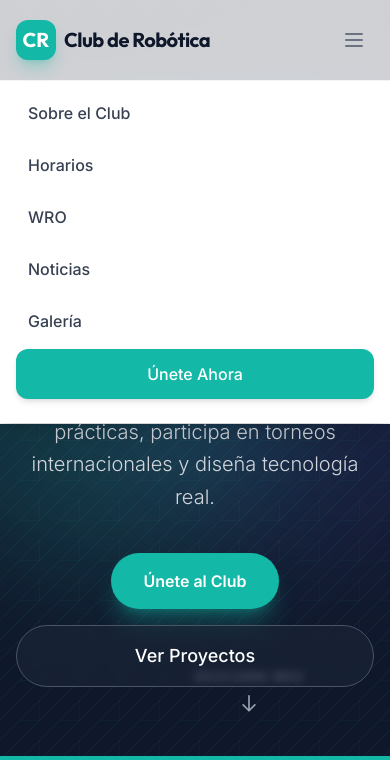
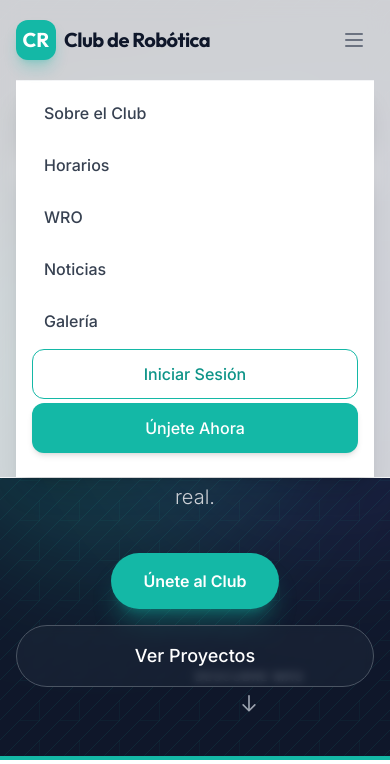
Before and after one commit to victormp98/ClubDeRobotica, a Flask app: page / in a window 390 px wide, after a click on "Abrir menú principal". Shown: the top 764 px of the page. Run offline with Flask 3, Linux system fonts and the light colour scheme; some libraries are stand-ins or nearby versions.

Commit message:
Add Zona Miembros nav link, fix mobile nav auth state, enhance flash messages

```diff
--- a/app/templates/base.html
+++ b/app/templates/base.html
@@ -67,19 +67,33 @@
                 </div>
 
                 <!-- Desktop Navigation -->
-                <nav class="hidden md:flex space-x-8">
+                <nav class="hidden md:flex space-x-8 items-center">
                     <a href="{{ url_for('main.about') }}" class="text-sm font-medium text-gray-600 hover:text-brand-600 transition-colors">Sobre el Club</a>
                     <a href="{{ url_for('main.horarios') }}" class="text-sm font-medium text-gray-600 hover:text-brand-600 transition-colors">Horarios</a>
                     <a href="{{ url_for('main.wro') }}" class="text-sm font-medium text-gray-600 hover:text-brand-600 transition-colors">WRO</a>
                     <a href="{{ url_for('main.noticias') }}" class="text-sm font-medium text-gray-600 hover:text-brand-600 transition-colors">Noticias</a>
                     <a href="{{ url_for('main.galeria') }}" class="text-sm font-medium text-gray-600 hover:text-brand-600 transition-colors">Galería</a>
+                    {% if current_user.is_authenticated and (current_user.rol == 'admin' or current_user.aprobado) %}
+                    <a href="{{ url_for('main.miembros_index') }}" class="text-sm font-semibold text-brand-600 hover:text-brand-700 border border-brand-200 bg-brand-50 hover:bg-brand-100 px-3 py-1.5 rounded-full transition-colors">★ Zona Miembros</a>
+                    {% endif %}
                 </nav>
 
                 <!-- Action Button -->
-                <div class="hidden md:flex items-center">
-                    <a href="{{ url_for('main.registro') }}" class="inline-flex items-center justify-center px-6 py-2.5 border border-transparent text-sm font-medium rounded-full text-white bg-brand-500 hover:bg-brand-600 shadow-lg shadow-brand-500/30 transition-all duration-300 hover:-translate-y-0.5">
-                        Únete Ahora
-                    </a>
+                <div class="hidden md:flex items-center gap-3">
+                    {% if current_user.is_authenticated %}
+                        {% if current_user.rol == 'admin' %}
+                        <a href="/admin" class="text-sm font-medium text-gray-600 hover:text-brand-600 transition-colors">Panel Admin</a>
+                        {% endif %}
+                        <a href="{{ url_for('main.logout') }}" class="inline-flex items-center justify-center px-5 py-2 border border-gray-300 text-sm font-medium rounded-full text-gray-700 hover:bg-gray-100 transition-all duration-200">
+                            <svg class="w-4 h-4 mr-1.5 text-gray-500" fill="none" stroke="currentColor" viewBox="0 0 24 24"><path stroke-linecap="round" stroke-linejoin="round" stroke-width="2" d="M17 16l4-4m0 0l-4-4m4 4H7m6 4v1a3 3 0 01-3 3H6a3 3 0 01-3-3V7a3 3 0 013-3h4a3 3 0 013 3v1"/></svg>
+                            Cerrar Sesión
+                        </a>
+                    {% else %}
+                        <a href="{{ url_for('main.login') }}" class="text-sm font-medium text-gray-600 hover:text-brand-600 transition-colors">Ingresar</a>
+                        <a href="{{ url_for('main.registro') }}" class="inline-flex items-center justify-center px-6 py-2.5 border border-transparent text-sm font-medium rounded-full text-white bg-brand-500 hover:bg-brand-600 shadow-lg shadow-brand-500/30 transition-all duration-300 hover:-translate-y-0.5">
+                            Únete Ahora
+                        </a>
+                    {% endif %}
                 </div>
 
                 <!-- Mobile menu button -->
@@ -92,9 +106,7 @@
                     </button>
                 </div>
             </div>
-        </div>
-
-        <!-- Mobile Navigation Menu -->
+             <!-- Mobile Navigation Menu -->
         <div class="md:hidden hidden bg-white border-t border-gray-100" id="mobile-menu">
             <div class="px-4 pt-2 pb-6 space-y-1 shadow-xl">
                 <a href="{{ url_for('main.about') }}" class="block px-3 py-3 rounded-md text-base font-medium text-gray-700 hover:text-brand-600 hover:bg-brand-50 transition-colors">Sobre el Club</a>
@@ -102,28 +114,49 @@
                 <a href="{{ url_for('main.wro') }}" class="block px-3 py-3 rounded-md text-base font-medium text-gray-700 hover:text-brand-600 hover:bg-brand-50 transition-colors">WRO</a>
                 <a href="{{ url_for('main.noticias') }}" class="block px-3 py-3 rounded-md text-base font-medium text-gray-700 hover:text-brand-600 hover:bg-brand-50 transition-colors">Noticias</a>
                 <a href="{{ url_for('main.galeria') }}" class="block px-3 py-3 rounded-md text-base font-medium text-gray-700 hover:text-brand-600 hover:bg-brand-50 transition-colors">Galería</a>
-                {% if current_user.is_authenticated and current_user.rol == 'admin' %}
+                {% if current_user.is_authenticated %}
+                    {% if current_user.aprobado or current_user.rol == 'admin' %}
+                    <a href="{{ url_for('main.miembros_index') }}" class="block px-3 py-3 rounded-md text-base font-semibold text-brand-700 bg-brand-50 hover:bg-brand-100 transition-colors">★ Zona Miembros</a>
+                    {% endif %}
+                    {% if current_user.rol == 'admin' %}
                     <a href="/admin" class="block w-full text-center px-4 py-3 bg-brand-500 hover:bg-brand-600 text-white font-semibold rounded-xl transition-colors shadow-lg">Panel Admin</a>
-                    <a href="{{ url_for('main.admin_logout') }}" class="block w-full text-center px-4 py-3 border border-gray-600 hover:bg-gray-800 text-white font-semibold rounded-xl transition-colors mt-2">Cerrar Sesión</a>
+                    {% endif %}
+                    <a href="{{ url_for('main.logout') }}" class="block w-full text-center px-4 py-3 border border-gray-300 hover:bg-gray-100 text-gray-700 font-semibold rounded-xl transition-colors mt-2">Cerrar Sesión</a>
                 {% else %}
-                    <a href="{{ url_for('main.registro') }}" class="mt-4 block w-full text-center px-6 py-3 border border-transparent text-base font-medium rounded-xl text-white bg-brand-500 hover:bg-brand-600 shadow-md">
-                        Únete Ahora
+                    <a href="{{ url_for('main.login') }}" class="mt-4 block w-full text-center px-6 py-3 border border-brand-500 text-brand-600 text-base font-medium rounded-xl hover:bg-brand-50">Iniciar Sesión</a>
+                    <a href="{{ url_for('main.registro') }}" class="mt-2 block w-full text-center px-6 py-3 border border-transparent text-base font-medium rounded-xl text-white bg-brand-500 hover:bg-brand-600 shadow-md">
+                        Únjete Ahora
                     </a>
                 {% endif %}
             </div>
-        </div>
+        </div>        </div>
     </header>
 
-    <!-- Main Content y Flash Globales (si no se manejan en hijo) -->
+    <!-- Main Content y Flash Globales -->
     <main class="flex-grow">
         {% with messages = get_flashed_messages(with_categories=true) %}
             {% if messages and not request.endpoint == 'main.registro' %}
-                <div class="max-w-7xl mx-auto px-4 sm:px-6 lg:px-8 mt-6">
+                <div class="max-w-7xl mx-auto px-4 sm:px-6 lg:px-8 mt-24">
                     {% for category, message in messages %}
                         {% if category == 'success' %}
                         <div class="flex items-start gap-3 p-4 mb-4 bg-emerald-50 border border-emerald-200 rounded-xl shadow-sm" data-aos="fade-down">
                             <svg class="w-5 h-5 text-emerald-500 mt-0.5" fill="none" stroke="currentColor" viewBox="0 0 24 24"><path stroke-linecap="round" stroke-linejoin="round" stroke-width="2" d="M9 12l2 2 4-4m6 2a9 9 0 11-18 0 9 9 0 0118 0z"/></svg>
                             <p class="text-emerald-700 text-sm font-medium">{{ message }}</p>
+                        </div>
+                        {% elif category == 'warning' %}
+                        <div class="flex items-start gap-3 p-4 mb-4 bg-amber-50 border border-amber-200 rounded-xl shadow-sm" data-aos="fade-down">
+                            <svg class="w-5 h-5 text-amber-500 mt-0.5" fill="none" stroke="currentColor" viewBox="0 0 24 24"><path stroke-linecap="round" stroke-linejoin="round" stroke-width="2" d="M12 9v2m0 4h.01m-6.938 4h13.856c1.54 0 2.502-1.667 1.732-3L13.732 4c-.77-1.333-2.694-1.333-3.464 0L3.34 16c-.77 1.333.192 3 1.732 3z"/></svg>
+                            <p class="text-amber-700 text-sm font-medium">{{ message }}</p>
+                        </div>
+                        {% elif category == 'error' %}
+                        <div class="flex items-start gap-3 p-4 mb-4 bg-red-50 border border-red-200 rounded-xl shadow-sm" data-aos="fade-down">
+                            <svg class="w-5 h-5 text-red-500 mt-0.5" fill="none" stroke="currentColor" viewBox="0 0 24 24"><path stroke-linecap="round" stroke-linejoin="round" stroke-width="2" d="M10 14l2-2m0 0l2-2m-2 2l-2-2m2 2l2 2m7-2a9 9 0 11-18 0 9 9 0 0118 0z"/></svg>
+                            <p class="text-red-700 text-sm font-medium">{{ message }}</p>
+                        </div>
+                        {% elif category == 'info' %}
+                        <div class="flex items-start gap-3 p-4 mb-4 bg-blue-50 border border-blue-200 rounded-xl shadow-sm" data-aos="fade-down">
+                            <svg class="w-5 h-5 text-blue-500 mt-0.5" fill="none" stroke="currentColor" viewBox="0 0 24 24"><path stroke-linecap="round" stroke-linejoin="round" stroke-width="2" d="M13 16h-1v-4h-1m1-4h.01M21 12a9 9 0 11-18 0 9 9 0 0118 0z"/></svg>
+                            <p class="text-blue-700 text-sm font-medium">{{ message }}</p>
                         </div>
                         {% endif %}
                     {% endfor %}
```
